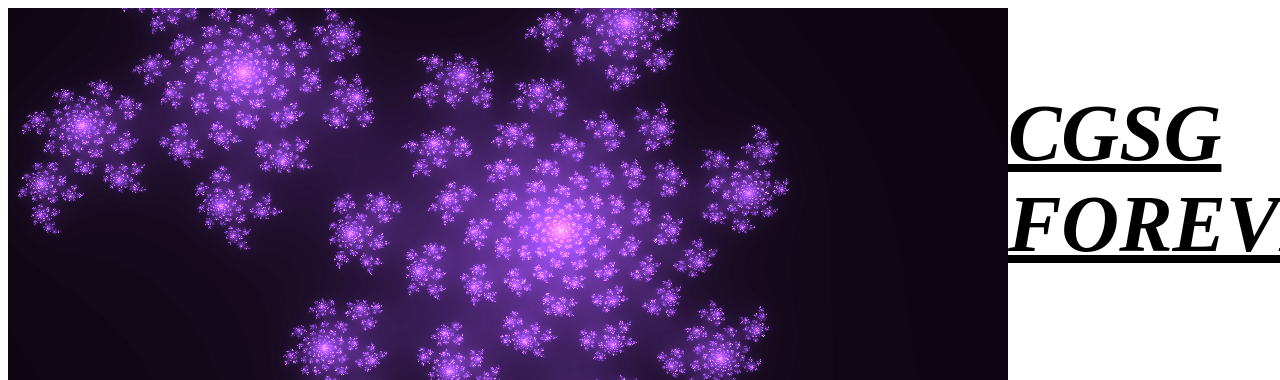
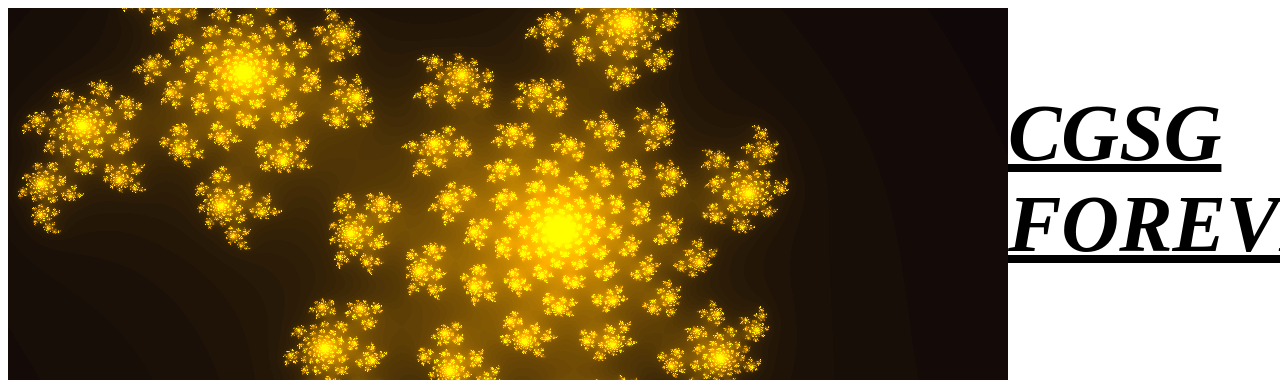
Before and after one commit to KupchenkovIvan-IK4/KupchenkovIvan-IK4.github.io, a website: page Task_Mandl/index.html in a window 1280 px wide. Shown: the top 380 px of the page. Drawn offline with Linux system fonts and the light colour scheme; animation ran at ten frames a second.

Commit message:
Mandl better version

```diff
--- a/Task_Mandl/index.html
+++ b/Task_Mandl/index.html
@@ -4,7 +4,7 @@
     <script type = "text/javascript">
 
       let gl;
-      let IsPause;
+      let isPause;
       let startTime, zoom, x0, y0;
       let frag_col, back_col, iterations;
 
@@ -14,17 +14,17 @@
         layout (location = 0) out vec4 o_color;
 
         uniform float u_time;
-        uniform float u_view_x;
-        uniform float u_view_y;
-        uniform float u_zoom;
+        uniform float cx;
+        uniform float cy;
+        uniform float zoom;
 
-        uniform float u_Width;
-        uniform float u_Height;
+        uniform float width;
+        uniform float height;
 
-        uniform vec3 u_frag_col;
-        uniform vec3 u_back_col;
+        uniform vec3 frak_col;
+        uniform vec3 back_col;
 
-        uniform int u_iterations;
+        uniform int iterations;
 
         float Mandelbrot( vec2 Z )
         {
@@ -32,7 +32,7 @@
 
             vec2 Z0 = Z;
 
-            while (length(Z) < 4.0 && n < u_iterations)
+            while (length(Z) < 4.0 && n < iterations)
             {
               Z = vec2(Z.x * Z.x - Z.y * Z.y, Z.x * Z.y + Z.x * Z.y) + Z0;
               n++;
@@ -44,7 +44,7 @@
         {
           int n = 0;
 
-          while (length(Z) < 4.0 && n < u_iterations)
+          while (length(Z) < 4.0 && n < iterations)
           {
             Z = C + vec2(Z.x * Z.x - Z.y * Z.y, 2.0 * Z.x * Z.y);
             n++;
@@ -56,7 +56,7 @@
         {
           int n = 0;
 
-          while (length(Z) < 4.0 && n < u_iterations)
+          while (length(Z) < 4.0 && n < iterations)
           {
             vec2 Z1 = vec2(Z.x * Z.x - Z.y * Z.y, Z.x * Z.y + Z.x * Z.y);
             vec2 Z2 = vec2(Z.x * Z1.x - Z.y * Z1.y - 1.0 / 3.0, Z.x * Z1.y + Z1.x * Z.y);
@@ -73,21 +73,21 @@
           float x = gl_FragCoord.x, y = gl_FragCoord.y;
           float stime = 102.0 * sin(2.0 * 3.0 * u_time / 1000.0);
 
-          float nX = 2.0 * (u_view_x + u_Width / (2.0 * u_zoom) * (2.0 * x / u_Width - 1.0)) / u_Width - 1.0;
-          float nY = 2.0 * (u_view_y + u_Height / (2.0 * u_zoom) * (2.0 * y / u_Height - 1.0)) / u_Height - 1.0;
+          float nX = 2.0 * (cx + width / (2.0 * zoom) * (2.0 * x / width - 1.0)) / width - 1.0;
+          float nY = 2.0 * (cy + height / (2.0 * zoom) * (2.0 * y / height - 1.0)) / height - 1.0;
 
           vec2 Z = vec2(nX, nY);
           vec2 C = vec2(0.35 + 0.047 * sin(stime * 0.001), 0.40 + 0.03 * sin(stime * 0.001));
 
-          float n = Julia(Z, C) / float(u_iterations) * 4.0;
+          float n = Julia(Z, C) / float(iterations) * 4.0;
           /*
-          n = Mandelbrot(Z) / float(u_iterations) * 4.0;
+          n = Mandelbrot(Z) / float(iterations) * 4.0;
 
           C = vec2(0.30 + 0.1 * abs(sin(stime / 3.0) + 1.0), 0.47 + 0.1 * sin(stime / 3.0) + 0.1);
           n = NutonT(Z, C);
           */
 
-          o_color = vec4(u_back_col + (u_frag_col - u_back_col) * n, 1.0);
+          o_color = vec4(back_col + (frak_col - back_col) * n, 1.0);
         }`;
 
       /* Vertex shader source */
@@ -123,10 +123,10 @@
         gl.viewportHeight = canvas.height;
       }
 
-      let u_time_location, u_view_x_location, u_view_y_location;
-      let u_zoom_location;
-      let u_Width_location, u_Height_location, u_mX_location, u_mY_location;
-      let  u_frag_col_location, u_back_col_location, u_iterations_location;
+      let u_time_location, center_x_location, center_y_location;
+      let zoom_location;
+      let width_location, height_location;
+      let  frak_col_location, back_col_location, iterations_location;
 
       function initShaders()
       {
@@ -145,16 +145,17 @@
         gl.useProgram(program);
 
         u_time_location = gl.getUniformLocation(program, "u_time");
-        u_zoom_location = gl.getUniformLocation(program, "u_zoom");
 
-        u_Width_location = gl.getUniformLocation(program, "u_Width");
-        u_Height_location = gl.getUniformLocation(program, "u_Height");
-        u_view_x_location = gl.getUniformLocation(program, "u_view_x");
-        u_view_y_location = gl.getUniformLocation(program, "u_view_y");
+        zoom_location = gl.getUniformLocation(program, "zoom");
 
-        u_frag_col_location = gl.getUniformLocation(program, "u_frag_col");
-        u_back_col_location = gl.getUniformLocation(program, "u_back_col");
-        u_iterations_location = gl.getUniformLocation(program, "u_iterations");
+        width_location = gl.getUniformLocation(program, "width");
+        height_location = gl.getUniformLocation(program, "height");
+        center_x_location = gl.getUniformLocation(program, "cx");
+        center_y_location = gl.getUniformLocation(program, "cy");
+
+        frak_col_location = gl.getUniformLocation(program, "frak_col");
+        back_col_location = gl.getUniformLocation(program, "back_col");
+        iterations_location = gl.getUniformLocation(program, "iterations");
       }
 
       /* Vertex buffer object */
@@ -194,9 +195,9 @@
         }
         canvas.onwheel = (ev) =>
         {
-          zoom *= 1 - ev.deltaY / 1800;
-          x0 -= (saveX / zoom - gl.viewportWidth / (2 * zoom)) * ev.deltaY / 1800;
-          y0 += (saveY / zoom - gl.viewportHeight / (2 * zoom)) * ev.deltaY / 1800;
+          zoom *= 1 - ev.deltaY / 1847;
+          x0 -= (saveX - gl.viewportWidth / 2) / zoom * ev.deltaY / 1847;
+          y0 += (saveY - gl.viewportHeight / 2) / zoom * ev.deltaY / 1847;
         }
 
         initGL(canvas);
@@ -207,7 +208,7 @@
         x0 = gl.viewportWidth / 2;
         y0 = gl.viewportHeight / 2;
         zoom = 1.0;
-        IsPause = false;
+        isPause = false;
         frag_col = document.getElementById("picker1").value;
         back_col = document.getElementById("picker2").value;
         iterations = document.getElementById("slider").value;
@@ -244,20 +245,18 @@
         gl.vertexAttribPointer(0, 2, gl.FLOAT, false, 0, 0);
 
         timeFromStart = (new Date()).getMilliseconds() - startTime;
-        if (!IsPause)
+        if (!isPause)
         {
           gl.uniform1f(u_time_location, timeFromStart);
         }
-        gl.uniform1f(u_view_x_location, x0);
-        gl.uniform1f(u_view_y_location, y0);
-        gl.uniform1f(u_zoom_location, zoom);
-        gl.uniform1f(u_Width_location, gl.viewportWidth);
-        gl.uniform1f(u_Height_location, gl.viewportHeight);
-        gl.uniform1f(u_mX_location, saveX);
-        gl.uniform1f(u_mY_location, saveY);
-        gl.uniform3fv(u_frag_col_location, hexStringToVec3(frag_col));
-        gl.uniform3fv(u_back_col_location, hexStringToVec3(back_col));
-        gl.uniform1i(u_iterations_location, iterations);
+        gl.uniform1f(center_x_location, x0);
+        gl.uniform1f(center_y_location, y0);
+        gl.uniform1f(zoom_location, zoom);
+        gl.uniform1f(width_location, gl.viewportWidth);
+        gl.uniform1f(height_location, gl.viewportHeight);
+        gl.uniform3fv(frak_col_location, hexStringToVec3(frag_col));
+        gl.uniform3fv(back_col_location, hexStringToVec3(back_col));
+        gl.uniform1i(iterations_location, iterations);
 
         gl.drawArrays(gl.TRIANGLES, 0, 3);
         window.requestAnimationFrame(drawScene);
@@ -294,12 +293,12 @@
         </span>
         <br><br><br>
         <p1 style = "font-size:30px;"><strong>Fractal main color</strong></p1>
-        <input id = "picker1" type = "color" value = "#8d47d8" style = "width:102px; height:30px;"/>
+        <input id = "picker1" type = "color" value = "#ffaf00" style = "width:102px; height:30px;"/>
         <br><br><br>
         <p1 style = "font-size:30px;"><strong>Background color</strong></p1>
         <input id = "picker2" type = "color" value = "#080308" style = "width:102px; height:30px;"/>
         <br><br><br>
-        <button style = "width: 118px; height:60px; font-size:30px;" onclick="IsPause = !IsPause;"><strong>Pause</strong></button>
+        <button style = "width: 118px; height:60px; font-size:30px;" onclick="isPause = !isPause;"><strong>Pause</strong></button>
       </div>
     </div>
   </body>
```
